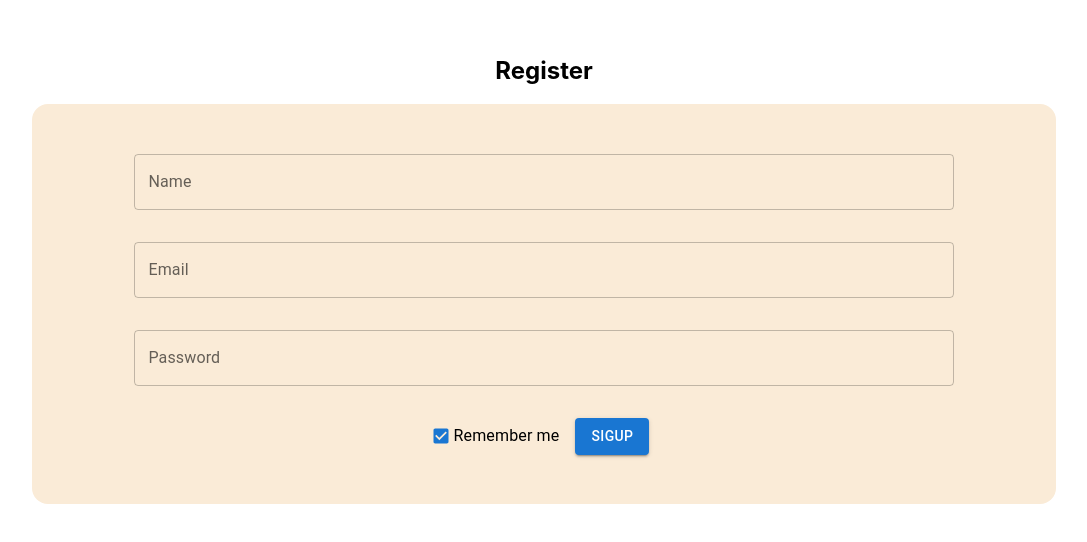
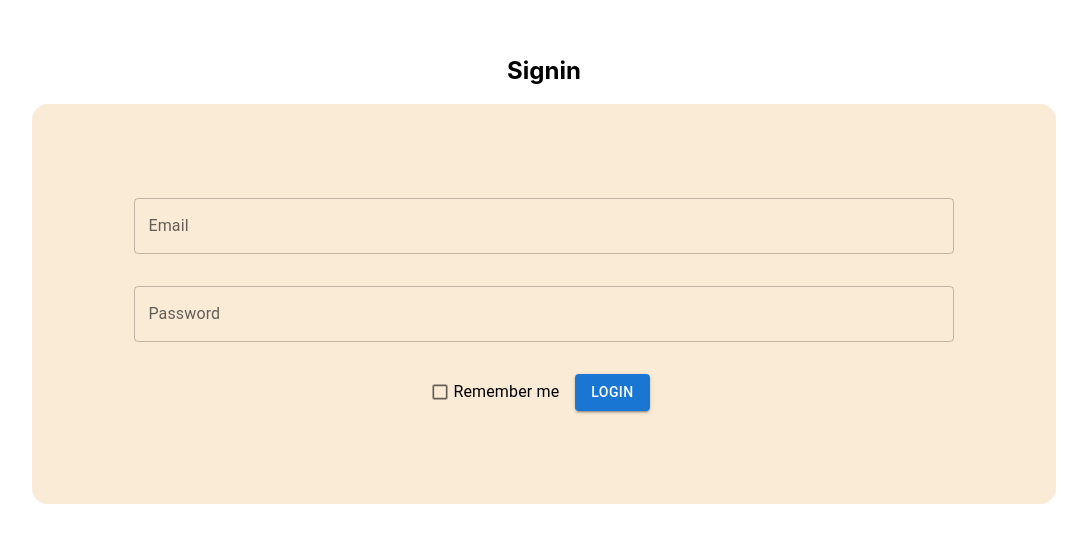
Before and after one commit to gnppro/meal-planning, a React (Create React App) app: page / in a window 1280 px wide. Shown: the part 130-672 px from the top of the page, without its empty margins (96-1183 px from the left). Built offline with nearby package versions, Linux system fonts and the light colour scheme.

Commit message:
feat(forms): maked the login form with auth firebase

```diff
--- a/src/App.jsx
+++ b/src/App.jsx
@@ -2,7 +2,8 @@ import React from 'react';
 import { red } from '@mui/material/colors';
 import { ThemeProvider, createTheme } from '@mui/material/styles';
 import './App.css';
-import SignUp from './pages/SignUpPage';
+// import SignUp from './pages/SignUpPage';
+import SignIn from './pages/SignInPage';
 
 const theme = createTheme({
   pallete: {
@@ -15,7 +16,8 @@ const theme = createTheme({
 function App() {
   return (
     <ThemeProvider theme={theme}>
-      <SignUp />
+      {/* <SignUp /> */}
+      <SignIn />
       {/* <div className="App" /> */}
     </ThemeProvider>
   );
--- /dev/null
+++ b/src/pages/SignInPage.jsx
@@ -0,0 +1,90 @@
+/* eslint-disable react/destructuring-assignment */
+/* eslint-disable react/prop-types */
+/* eslint-disable jsx-a11y/aria-role */
+import React, { useRef } from 'react';
+import {
+  Stack, TextField, Button, Box, Checkbox, FormControlLabel,
+} from '@mui/material';
+import * as yup from 'yup';
+import './styles/index.scss';
+import { useFormik } from 'formik';
+// import { useRef } from "react";
+import { loginUser } from '../firebase/useAuth';
+
+function Alert(props) {
+  return (
+    <div>{props.msg}</div>
+  );
+}
+
+const schema = yup.object({
+  email: yup
+    .string('Enter your email')
+    .email('Enter a valid email')
+    .required('Email is required'),
+  password: yup
+    .string('Enter your password')
+    .min(7, 'Should be minimun 7 characters')
+    .required('Password is required'),
+});
+
+function SignIn() {
+  const msgRef = useRef('');
+
+  const formik = useFormik({
+    initialValues: {
+      email: '',
+      password: '',
+    },
+    validationSchema: schema,
+    onSubmit: async ({ email, password }, formikHelpers) => {
+      try {
+        const currentUser = await loginUser(email, password);
+        console.log(currentUser);
+        msgRef.current = `Hola ${currentUser.user.displayName}`;
+      } catch (error) {
+        console.log(error);
+      }
+      formikHelpers.resetForm();
+    },
+  });
+
+  return (
+    <Stack sx={{
+      height: '100vh', width: '100vw', justifyContent: 'center', alignItems: 'center',
+    }}
+    >
+      <h2>Signin</h2>
+      <form onSubmit={formik.handleSubmit} className="form__container login">
+        <TextField
+          id="email"
+          name="email"
+          label="Email"
+          value={formik.values.email}
+          onChange={formik.handleChange}
+          error={formik.touched.email && formik.errors.email}
+          helperText={formik.touched.email && formik.errors.email}
+          sx={{ width: '80%' }}
+        />
+        <TextField
+          id="password"
+          name="password"
+          label="Password"
+          type="password"
+          value={formik.values.password}
+          onChange={formik.handleChange}
+          error={formik.touched.password && formik.errors.password}
+          helperText={formik.touched.password && formik.errors.password}
+          sx={{ width: '80%' }}
+        />
+        <Box>
+          <FormControlLabel control={<Checkbox size="small" sx={{ padding: '3px', width: 'auto' }} />} label="Remember me" sx={{ fontSize: '13px' }} />
+          <Button role="button-login" color="primary" variant="contained" type="submit">Login</Button>
+        </Box>
+        {msgRef.current && <Alert msg={msgRef.current} />}
+      </form>
+    </Stack>
+  );
+}
+
+export default SignIn;
```
